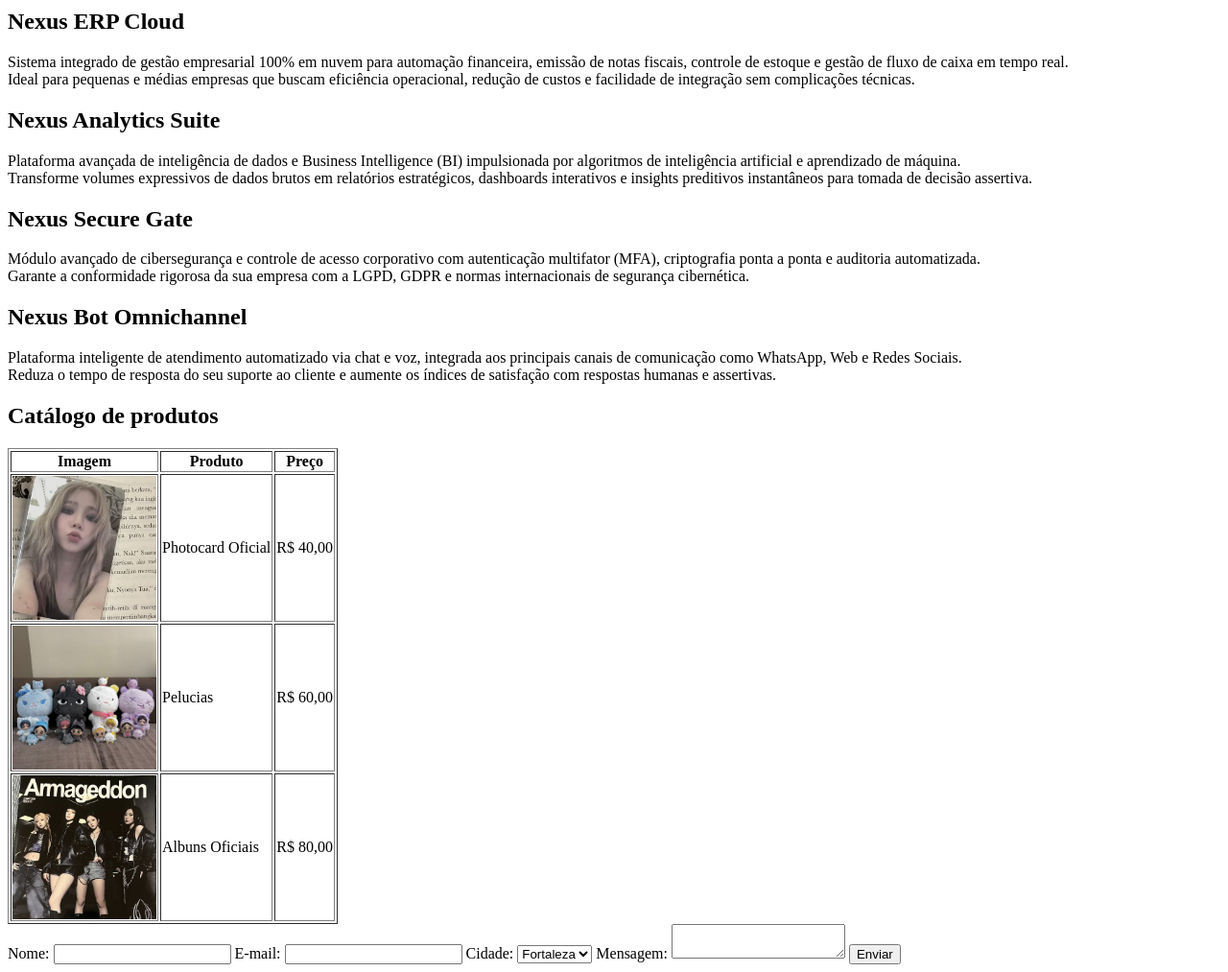
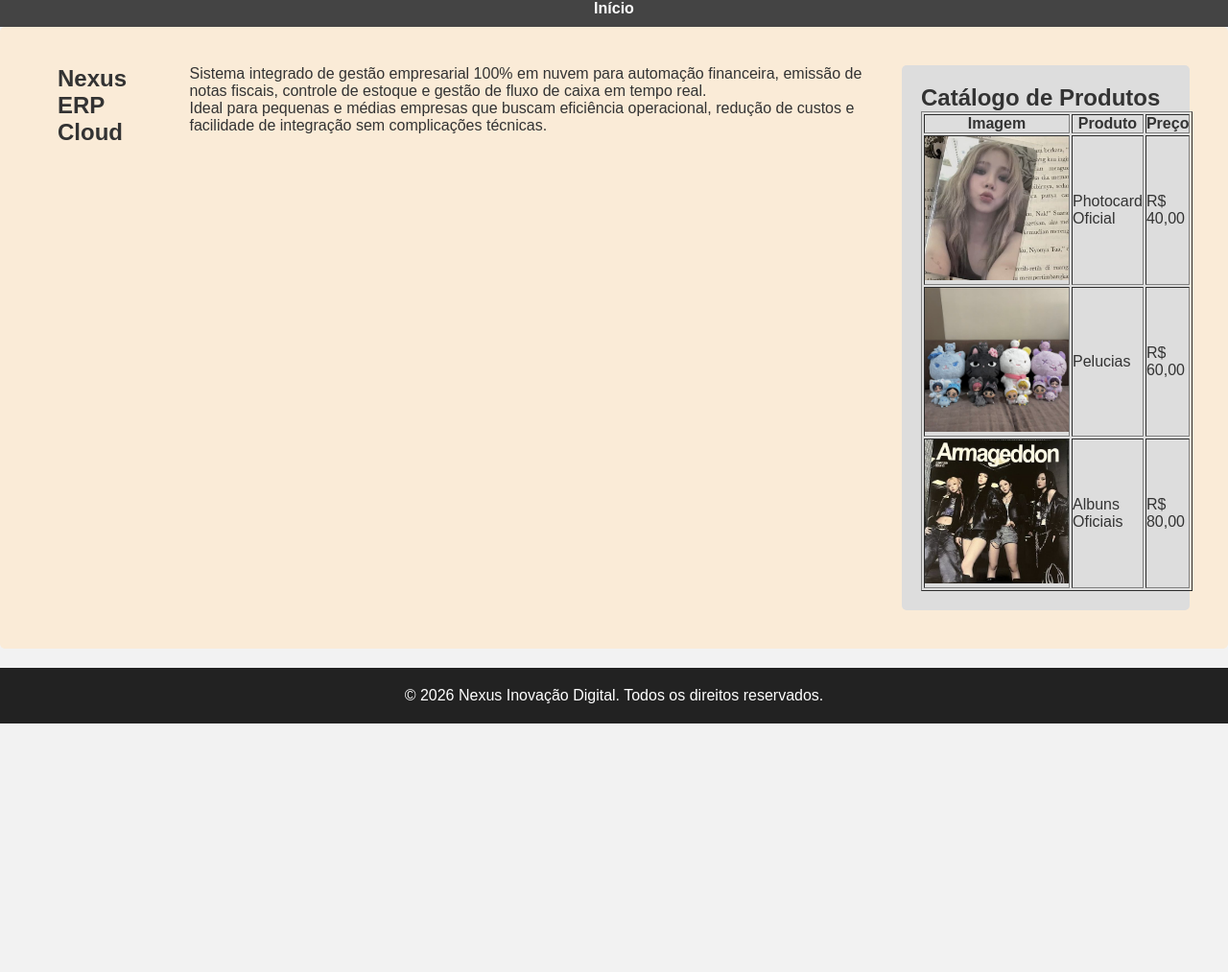
Before and after one commit to samillydanielacavalcante-lang/web1, a plain HTML site: page produtos.html in a window 1280 px wide. Shown: the part 97-1110 px from the top of the page at 96% size. After the commit the page ends 851 px from the top, so only its background shows below. Drawn offline with Linux system fonts and the light colour scheme.

Commit message:
Add files via upload

```diff
--- a/produtos.html
+++ b/produtos.html
@@ -1,18 +1,95 @@
-<a href="index.html">Início</a>
-<h1>Nossos Produtos Globais</h1>
+<!DOCTYPE html>
+<html lang="pt-br">
+<head>
+<meta charset="UTF-8">
+<meta name="viewport" content="width=device-width, initial-scale=1.0">
+<title>Nossos Produtos</title>
+    <style>
+    * {
+    margin: 0;
+    padding: 0;
+    box-sizing:border-box;
+}
+body {
+    font-family: Arial, sans-serif;
+    background-color: #f2f2f2;
+    color: #333;
+}
+header {
+    background-color: #222;
+    color:white;
+    text-align: center;
+    padding: 25px;
+}
+nav {
+    background-color: #444;
+    padding: 10px;
+    text-align: center;
+}
+nav a {
+    color: white;
+    text-decoration: none;
+    margin: 0 15px;
+    font-weight: bold;
+}
+nav a:hover {
+    color:#00bcd4;
+}
+.container {
+    display: flex;
+    gap: 20px;
+    padding: 20px;
+    min-height: 400px;
+}
+aside {
+    width: 25%;
+    background-color: #ddd;
+    padding: 20px;
+    border-radius: 5px;
+}
+main {
+    flex: 1;
+    background-color:antiquewhite;
+    padding: 20px;
+    border-radius: 5px;
+}
+footer {
+    background-color: #222;
+    color: white;
+    text-align: center;
+    padding: 20px;
+    margin-top: 20px;
+}
+@media (max-width: 600px) {
+    .container {
+        flex-direction: column;
+    }
+    aside {
+        width: 100%;
+    }
+    nav a {
+        display: inline-block;
+        margin: 5px;
+    }
+}
+    </style>
+</head>
+<body>
+    <header>
+        <h1>Nossos Produtos</h1>
+    </header>
+    <nav>
+        <a href="index.html">Início</a>
+    </nav>
+            <main>
+            <section class="container">
+            <article></article>
 <h2>Nexus ERP Cloud</h2>
 <p>Sistema integrado de gestão empresarial 100% em nuvem para automação financeira, emissão de notas fiscais, controle de estoque e gestão de fluxo de caixa em tempo real.<br>Ideal para pequenas e médias empresas que buscam eficiência operacional, redução de custos e facilidade de integração sem complicações técnicas.</p>
-
-<h2>Nexus Analytics Suite</h2>
-<p>Plataforma avançada de inteligência de dados e Business Intelligence (BI) impulsionada por algoritmos de inteligência artificial e aprendizado de máquina.<br>Transforme volumes expressivos de dados brutos em relatórios estratégicos, dashboards interativos e insights preditivos instantâneos para tomada de decisão assertiva.</p>
-
-<h2>Nexus Secure Gate</h2>
-<p>Módulo avançado de cibersegurança e controle de acesso corporativo com autenticação multifator (MFA), criptografia ponta a ponta e auditoria automatizada.<br>Garante a conformidade rigorosa da sua empresa com a LGPD, GDPR e normas internacionais de segurança cibernética.</p>
-
-<h2>Nexus Bot Omnichannel</h2>
-<p>Plataforma inteligente de atendimento automatizado via chat e voz, integrada aos principais canais de comunicação como WhatsApp, Web e Redes Sociais.<br>Reduza o tempo de resposta do seu suporte ao cliente e aumente os índices de satisfação com respostas humanas e assertivas.</p>
-<h2>Catálogo de produtos</h2>
-<table border="1">
+            </article>
+<aside>
+    <h2>Catálogo de Produtos</h2>
+    <table border="1">
     <tr>
         <th>Imagem</th>
         <th>Produto</th>
@@ -36,21 +113,12 @@
         <td>Albuns Oficiais</td>
         <td>R$ 80,00</td>
     </tr>
-
+</aside>
 </table>
-<label for="Samilly Daniela">Nome:</label>
-  <input type="text" id="nome" name="nome">
-
-  <label for="samillydanielacavalcante@gmail.com">E-mail:</label>
-  <input type="email" id="email" name="email">
-
-  <label for="Fortaleza">Cidade:</label>
-  <select id="cidade" name="cidade">
-    <option value="fortaleza">Fortaleza</option>
-    <option value="recife">Recife</option>
-  </select>
-
-  <label for="mensagem">Mensagem:</label>
-  <textarea id="mensagem" name="mensagem"></textarea>
-
-  <button type="submit">Enviar</button>
+</section>
+    </main>
+    <footer>
+        <p>&copy; 2026 Nexus Inovação Digital. Todos os direitos reservados.</p>
+    </footer>
+</body>
+</html>
```
